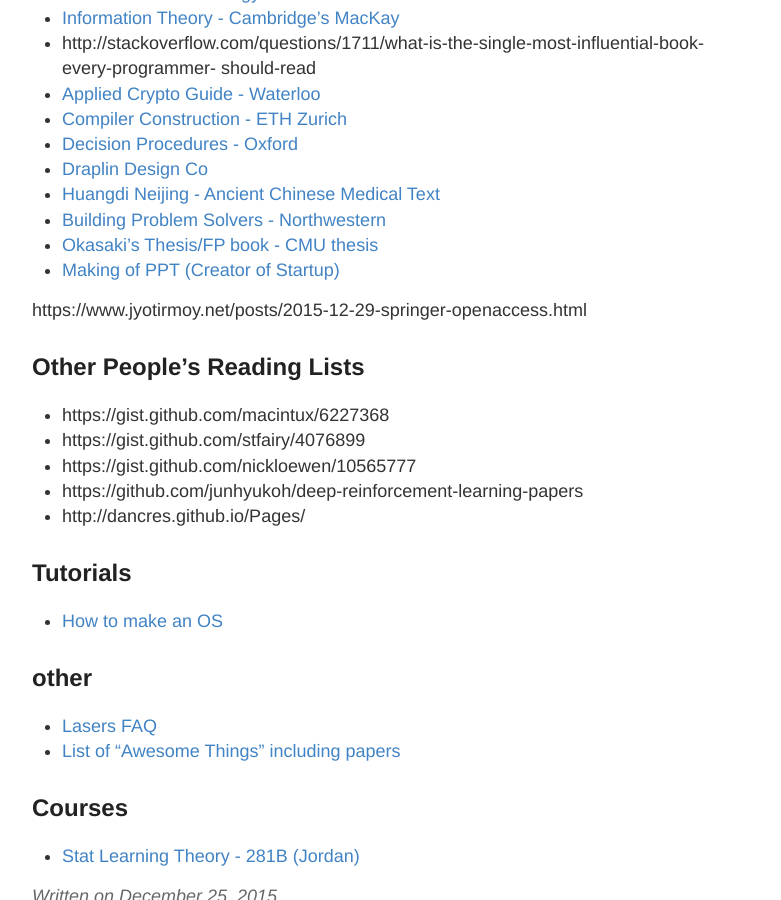
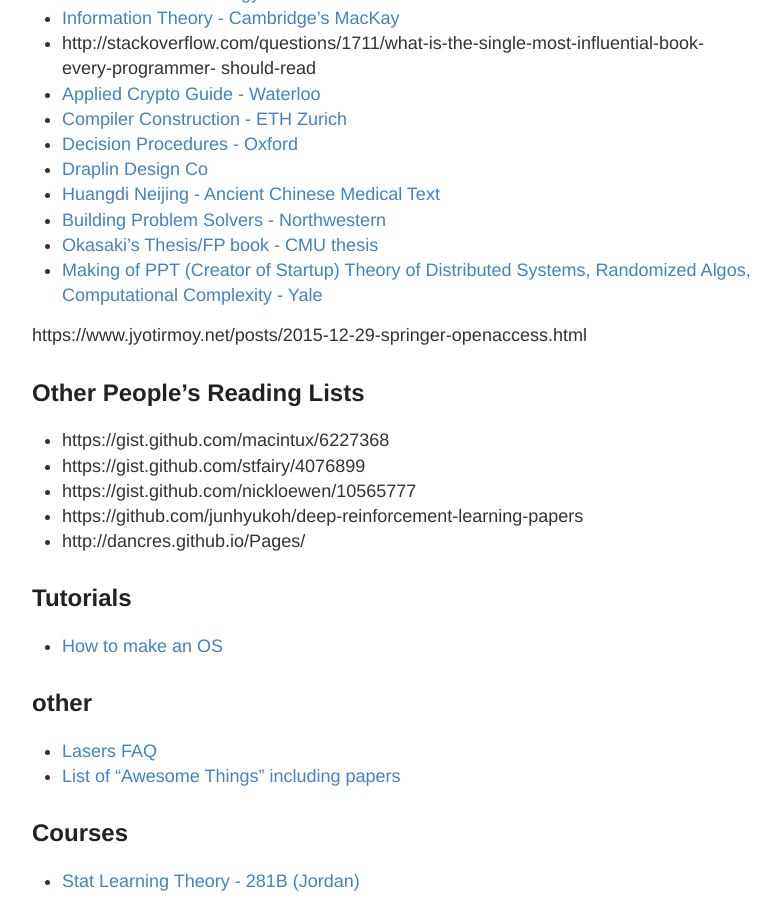
Before and after one commit to RONNCC/ronncc.github, a Jekyll site: the page built from _posts/2015-12-25-ReadingList.md, in a window 1280 px wide and 900 px high, scrolled down 825 px. Shown: the whole window, without its empty margins (248-1029 px from the left). Built offline with Jekyll 4.4.1, drawn with Linux system fonts in a browser that asks for light colours; comment, search, counter and statistics services are not loaded.

Commit message:
Updated 2015-12-25-ReadingList.md

```diff
--- a/_posts/2015-12-25-ReadingList.md
+++ b/_posts/2015-12-25-ReadingList.md
@@ -45,6 +45,7 @@
 - [Building Problem Solvers - Northwestern](http://www.qrg.northwestern.edu/BPS/readme.html)
 - [Okasaki's Thesis/FP book - CMU](http://www.amazon.com/Purely-Functional-Structures-Chris-Okasaki/dp/0521663504) [thesis](http://www.cs.cmu.edu/~rwh/theses/okasaki.pdf)
 - [Making of PPT (Creator of Startup)](https://www.amazon.com/Sweating-Bullets-Notes-Inventing-PowerPoint/dp/0985142421?ie=UTF8&redirect=true)
+[Theory of Distributed Systems, Randomized Algos, Computational Complexity - Yale](http://www.cs.yale.edu/homes/aspnes/)
 
 https://www.jyotirmoy.net/posts/2015-12-29-springer-openaccess.html
 
```
